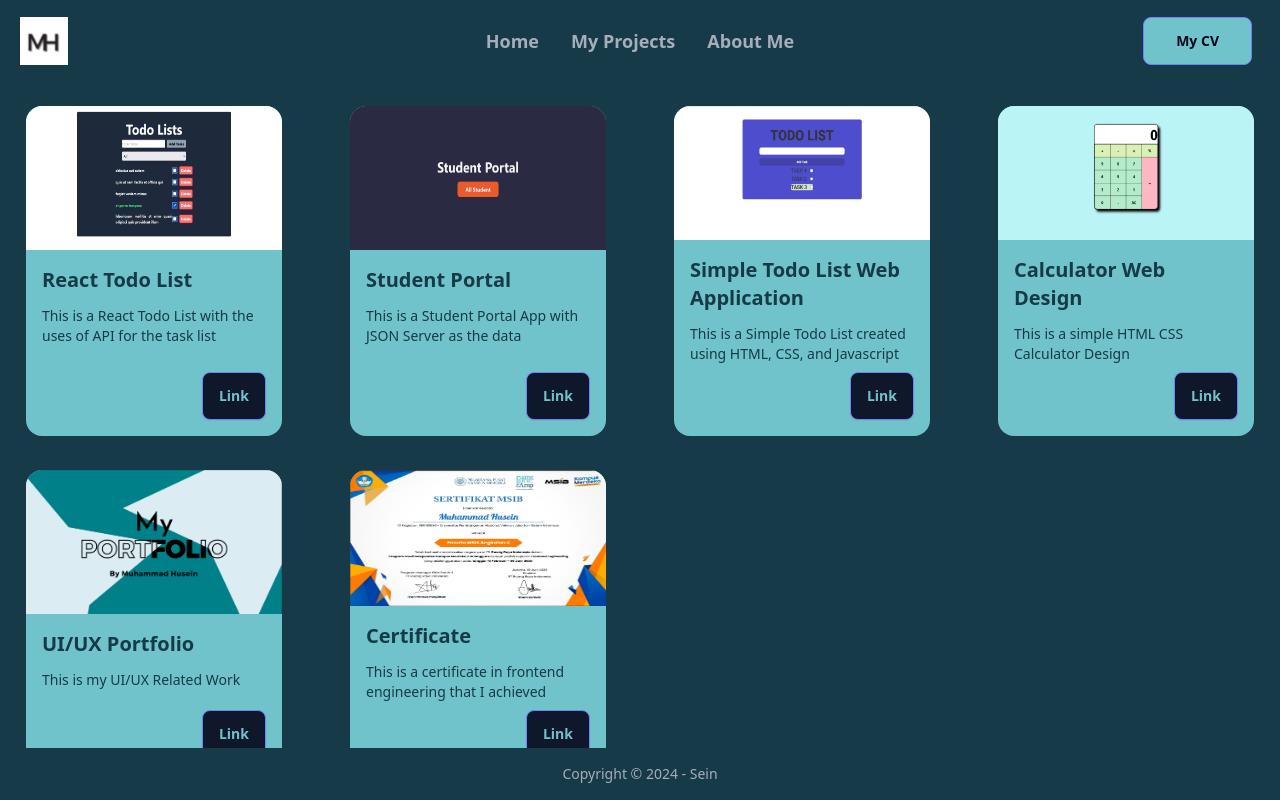
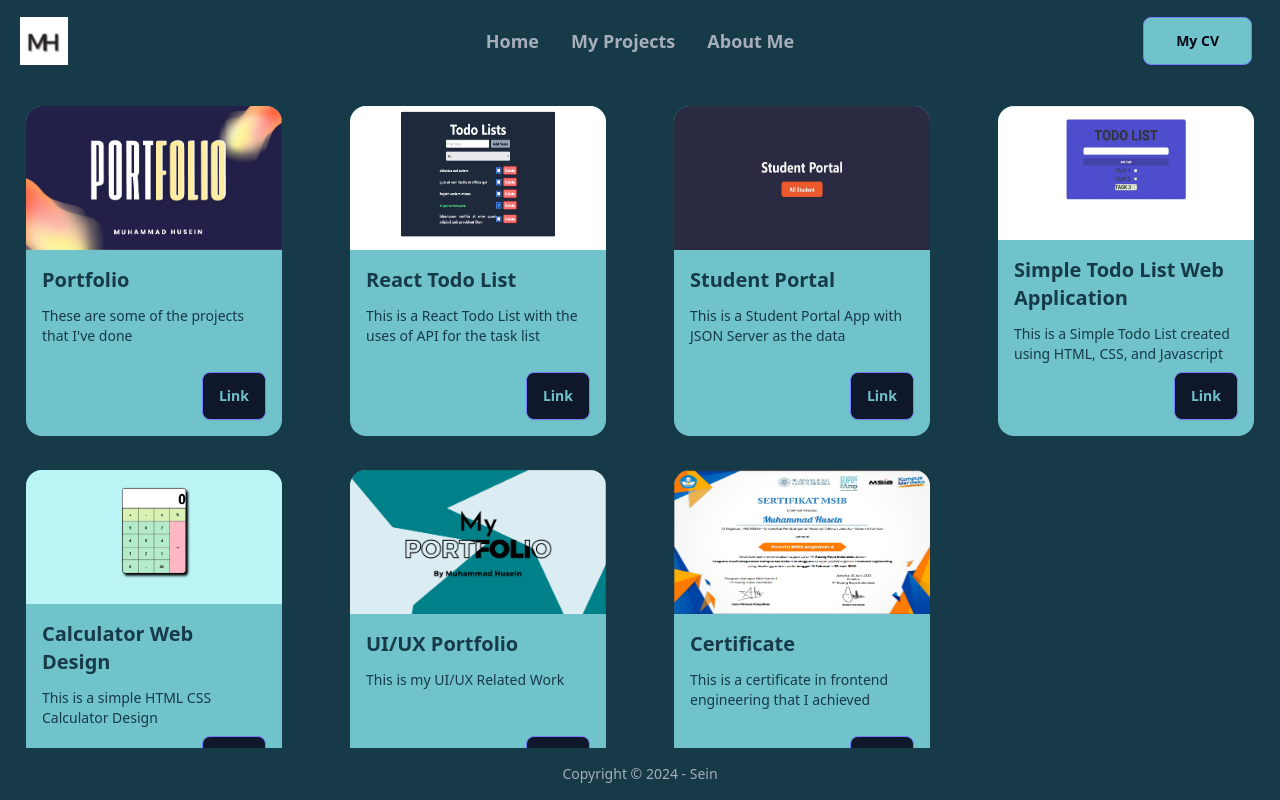
Before and after one commit to fedexid/portfolio-react, a React (Vite) app: page /projects in a window 1280 px wide. Built offline with nearby package versions, Linux system fonts and the light colour scheme.

Commit message:
feat: add new project

```diff
--- a/src/Routes/MyProjects.jsx
+++ b/src/Routes/MyProjects.jsx
@@ -2,7 +2,9 @@ import MainLayout from "../components/MainLayout";
 import ProjectCards from "../components/ProjectCards";
 import uiux_portfolio from "../assets/images/uiux_portfolio.png";
 import sertif_ss from "../assets/images/FE.png";
+import portfolio_cover from "../assets/images/portfolio_cover.png";
 import uiux from "../assets/pdfs/UIUX_Portfolio.pdf";
+import portfolio from "../assets/pdfs/Portfolio.pdf";
 import ReactTodo from "../assets/images/ReactTodoLists.webp";
 import StudentPortal from "../assets/images/StudentPortal.webp";
 import HTMLTodoList from "../assets/images/TodoLists.webp";
@@ -14,6 +16,13 @@ import { motion } from "framer-motion";
 const Projects = [
   {
     id: 1,
+    image: portfolio_cover,
+    name: "Portfolio",
+    description: "These are some of the projects that I've done",
+    linkURL: portfolio,
+  },
+  {
+    id: 2,
     image: ReactTodo,
     name: "React Todo List",
     description:
@@ -21,14 +30,14 @@ const Projects = [
     linkURL: "https://github.com/fedexid/react-todolist",
   },
   {
-    id: 2,
+    id: 3,
     image: StudentPortal,
     name: "Student Portal",
     description: "This is a Student Portal App with JSON Server as the data",
     linkURL: "https://github.com/fedexid/student-portal",
   },
   {
-    id: 3,
+    id: 4,
     image: HTMLTodoList,
     name: "Simple Todo List Web Application",
     description:
@@ -36,21 +45,21 @@ const Projects = [
     linkURL: "https://github.com/fedexid/html-css-js-todo-list",
   },
   {
-    id: 4,
+    id: 5,
     image: CalculatorDesign,
     name: "Calculator Web Design",
     description: "This is a simple HTML CSS Calculator Design",
     linkURL: "https://github.com/fedexid/html-css-calculator",
   },
   {
-    id: 5,
+    id: 6,
     image: uiux_portfolio,
     name: "UI/UX Portfolio",
     description: "This is my UI/UX Related Work",
     linkURL: uiux,
   },
   {
-    id: 6,
+    id: 7,
     image: sertif_ss,
     name: "Certificate",
     description:
```
Also changed, not shown: src/assets/images/portfolio_cover.png (added), 1 other file (tests, documents, lock files or other folders).
